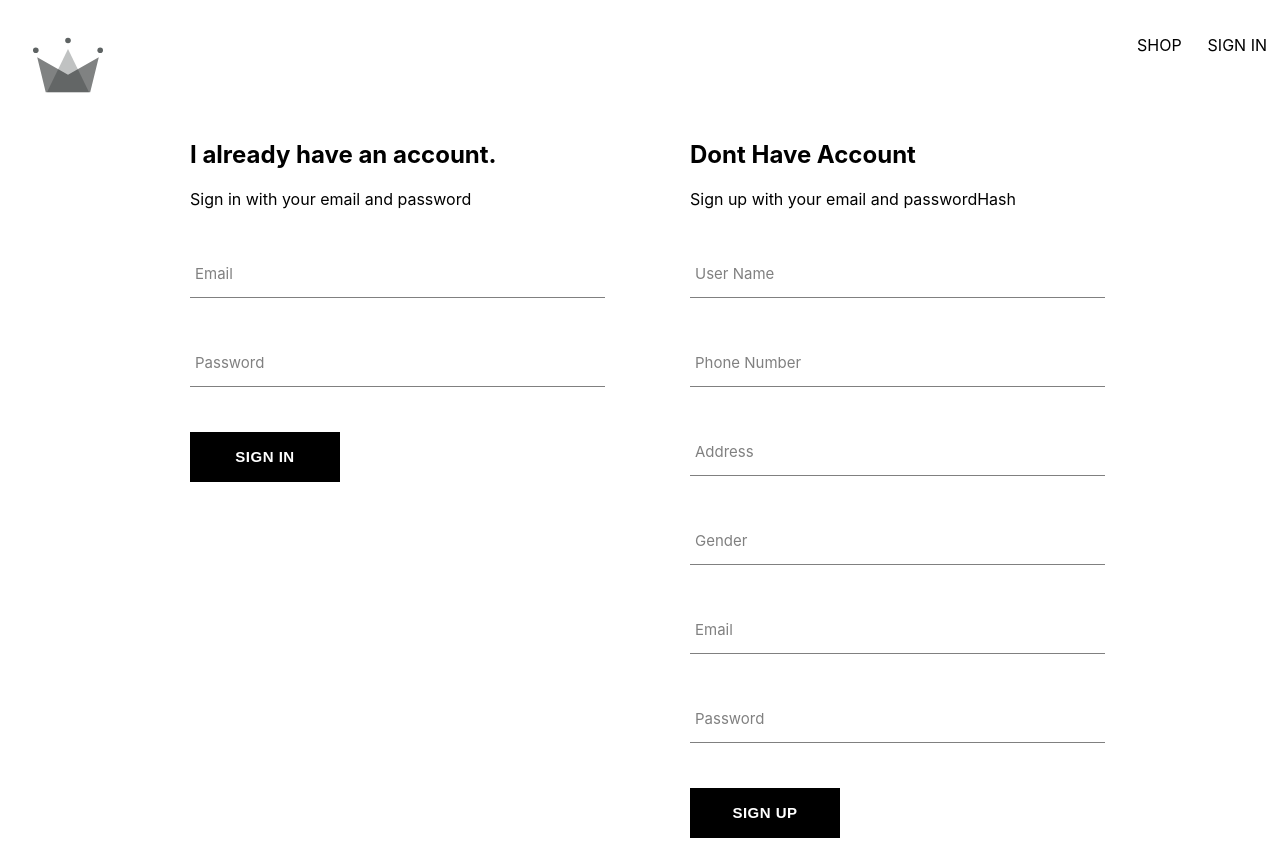
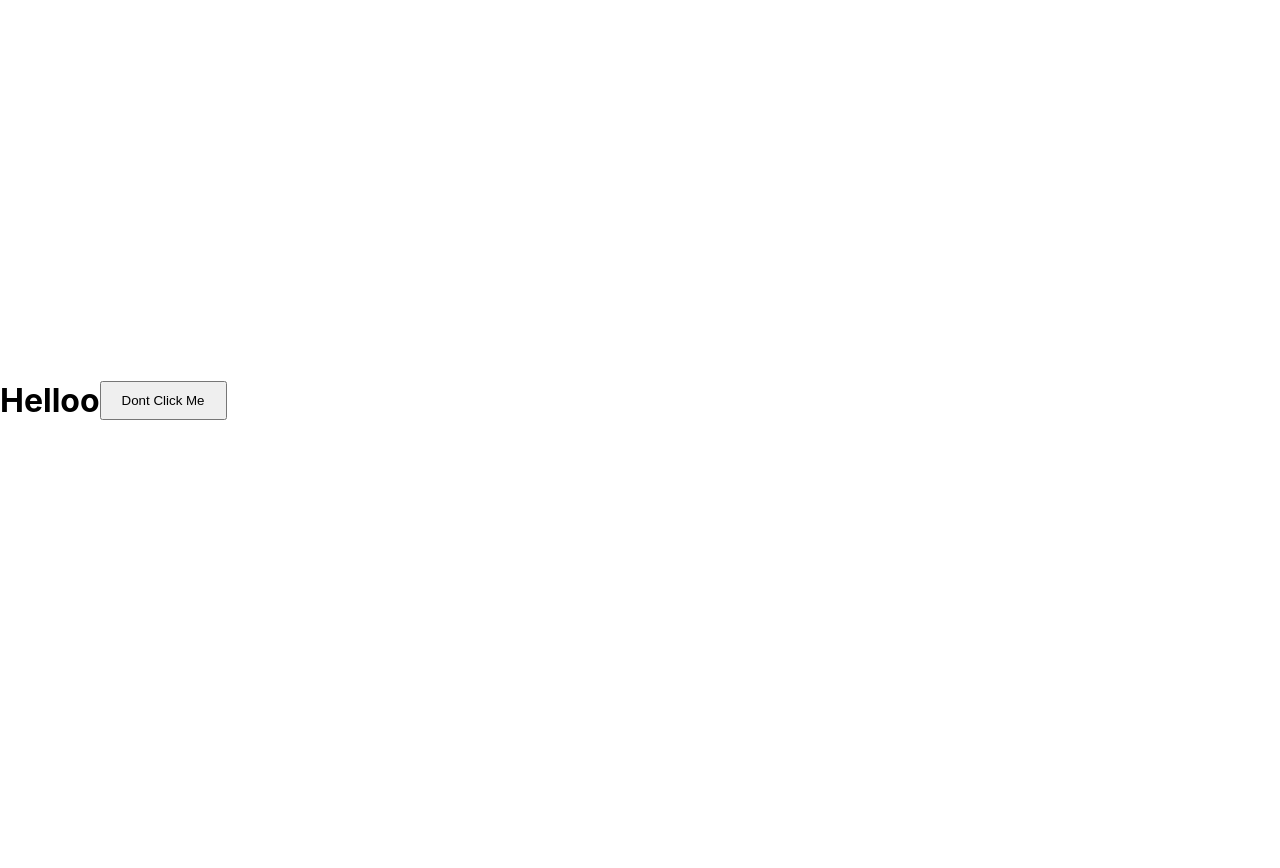
Before and after one commit to arbabmuhammadramzandev/ecommerce-app, a React (Create React App) app: page /signin in a window 1280 px wide. After the commit the page ends 800 px from the top, so only its background shows below. Built offline with nearby package versions, Linux system fonts and the light colour scheme.

Commit message:
worked on the styled component

```diff
--- a/package.json
+++ b/package.json
@@ -12,6 +12,7 @@
     "react-router-dom": "5.0.0",
     "react-scripts": "5.0.1",
     "sass": "^1.77.8",
+    "styled-components": "^6.1.13",
     "web-vitals": "^2.1.4"
   },
   "scripts": {
--- a/src/App.js
+++ b/src/App.js
@@ -1,38 +1,71 @@
-import React from 'react';
+import React, { useContext } from 'react';
 import {Switch, Route} from 'react-router-dom';
 import HomepageComponent from "./page/Homepage/HomepageComponent.jsx";
 import ShopPage from './page/ShopPage/ShopPageComponent.jsx';
 import Header from './components/HeaderComponent/HeaderComponent.jsx';
 import SignInSignUpComponent from './page/Signin&Signup/SigninSignupComponent.jsx';
-import {auth,onAuthStateChanged} from './firebase/firebase.js'
+// import {auth,onAuthStateChanged} from './firebase/firebase.js'
 import AuthProvider from './context/contextApi.js'
-class App extends React.Component {
-  constructor(){
-    super();
-    this.state = {
-      currentUser : JSON.parse(localStorage.getItem('user')) || null,
+import {AuthContext} from './context/contextApi.js'
+import styled, {ThemeProvider} from 'styled-components';
+
+import { DarkTheme, LightTheme } from './theme.js';
+
+const App = () => {
+  const [theme, setTheme] = React.useState(LightTheme);
+  const user = React.useContext(AuthContext);
+
+  const  handleLogout = () => {
+    localStorage.removeItem('user');
  }
-  }
-
- handleLogout = () => {
-    this.setState({currentUser : null})
-    localStorage.removeItem('user')
- }
-    render(){
-      const {currentUser} = this.state;
+ const Container = styled.div`
+ background: ${props => props.theme.background};
+ color: ${props => props.theme.color};
+ height: 100vh;
+ display: flex;
+ align-items: center;
+ `;
+ const Button = styled.button`
+ padding: 10px 20px;
+ cursor: pointer;
+ `
+ const togale = () => setTheme(theme === LightTheme ? DarkTheme : LightTheme)
   return (
-  <AuthProvider>
+  <ThemeProvider theme={theme}>
+<Container >
+  <h1>Helloo</h1>
+  <Button onClick={togale}>Dont Click Me</Button>
+</Container>
+    {/* <AuthProvider>
     <div>
-          <Header currentUser={currentUser} handleLogout={this.handleLogout} />
+      <Header handleLogout={handleLogout} />
       <Switch>
         <Route path="/" exact component={HomepageComponent} />
         <Route path="/shop" component={ShopPage} />
        <Route path="/signin" component={SignInSignUpComponent} />
     </Switch>
     </div>
-        </AuthProvider>
-      );
+    </AuthProvider> */}
+  </ThemeProvider>
+
+  )
 }
-}
+// class App extends React.Component {
+//   constructor(){
+//     super();
+//     this.state = {
+//       currentUser : JSON.parse(localStorage.getItem('user')) || null,
+//     }
+//   }
+
+
+//     render(){
+//       const {currentUser} = this.state;
+//       console.log("AuthContext",AuthContext)
+//       return (
+
+//       );
+//     }
+// }
 
 export default App;
--- a/src/components/HeaderComponent/HeaderComponent.jsx
+++ b/src/components/HeaderComponent/HeaderComponent.jsx
@@ -1,10 +1,11 @@
 import React from 'react';
 import {Link} from 'react-router-dom';
 import { ReactComponent as Logo} from '../../assets/logo.svg';
-import {logOut} from '../../firebase/firebase.js'
 import './HeaderStyles.scss';
+import { AuthContext } from '../../context/contextApi';
 
-const Header = ({currentUser,handleLogout}) => {
+const Header = ({handleLogout}) => {
+    const {currentUser} = React.useContext(AuthContext);
     return(
         <div className='header'>
             <Link className="option" to="/">
@@ -15,7 +16,13 @@ const Header = ({currentUser,handleLogout}) => {
                 {
                     currentUser ? <div className='option' onClick={handleLogout}>SIGN OUT</div> :<Link className="option" to="/signin">SIGN IN</Link>
                 }
+                {
+                    currentUser ? <p>{currentUser?.user}</p>: ''
+                }
+
             </div>
+
+
         </div>
     )
 }
--- a/src/components/SignIn/SignInComponent.jsx
+++ b/src/components/SignIn/SignInComponent.jsx
@@ -1,16 +1,21 @@
-import React from 'react';
-import {createUserWithEmailAndPassword} from 'firebase/auth';
-import {auth,signInWithGoogle} from '../../firebase/firebase.js'
+import React,{useContext} from 'react';
 import {withRouter} from 'react-router-dom';
+import styled from 'styled-components';
 import CustomButton from '../CustomButton/CustomButtonComponent';
 import FormInput from '../FormInput/FormInputComponent';
+import {AuthContext} from '../../context/contextApi'
 import './signin.scss';
+import StyledButton from '../StyledButton';
 
 const SignInComponent = (props) => {
+
+
+
     const [user, setUser] = React.useState({
         email: '',
         password: ''
     })
+    const {setCurrentUser} = useContext(AuthContext);
 const  handleSubmit = async(event) => {
     event.preventDefault();
     try{
@@ -29,8 +34,8 @@ const  handleSubmit = async(event) => {
         const data = await resposenFromApi.json();
         if(data){
             localStorage.setItem("user", JSON.stringify(data));
+            setCurrentUser(data);
             props.history.push('/')
-
         }
     }catch(err){
         console.log("Error: " + err);
@@ -44,13 +49,16 @@ const  handleSubmit = async(event) => {
     const handleChange = (event) => {
         const {name, value} = event.target
         setUser({
+            ...user,
             [name] : value
         })
     }
+
     return (
         <div className='sign-in'>
         <h2>I already have an account.</h2>
         <span>Sign in with your email and password</span>
+        <StyledButton>Styled Component Button</StyledButton>
         <form onSubmit={handleSubmit}>
 
             <FormInput
@@ -79,84 +87,4 @@ const  handleSubmit = async(event) => {
 }
 
 
-// class SignInComponent extends React.Component {
-//     constructor(props){
-//         super(props);
-//         this.state = {
-//             email: '',
-//             password: ''
-//         }
-//     }
-//     handleSubmit = async(event) => {
-//         event.preventDefault();
-//         try{
-//             const emailInput = this.state.email;
-//             const passwordInput = this.state.password;
-//           const resposenFromApi =  await fetch("http://localhost:8080/api/v1/user/login", {
-//                 method: 'POST',
-//                 headers: {
-//                     'Content-Type': 'application/json'
-//                 },
-//                 body: JSON.stringify({
-//                     email : emailInput,
-//                     password: passwordInput
-//                 })
-//             })
-//             const data = await resposenFromApi.json();
-//             if(data){
-//                 localStorage.setItem("user", JSON.stringify(data));
-//                 this.props.history.push('/')
-
-//             }
-//         }catch(err){
-//             console.log("Error: " + err);
-
-//         }
-//         this.setState({
-//             email: '',
-//             password: ''
-//         })
-//     }
-//     handleGoogleSignin = async() => {
-//         try{
-//            await signInWithGoogle();
-
-//         }catch(err) {
-//             console.log("Error: " + err);
-//         }
-//     }
-
-//     render(){
-//         return(
-//             <div className='sign-in'>
-//                 <h2>I already have an account.</h2>
-//                 <span>Sign in with your email and password</span>
-//                 <form onSubmit={this.handleSubmit}>
-
-//                     <FormInput
-//                     name="email"
-//                     type="email"
-//                     handleChange={this.handleChange}
-//                     value={this.state.email}
-//                     label="Email"
-//                     required
-//                     />
-//                     <FormInput
-//                     name="password"
-//                     type="password"
-//                     handleChange={this.handleChange}
-//                     value={this.state.password}
-//                     label="Password"
-//                     required
-//                     />
-//                  <div className='buttons'>
-//                  <CustomButton type='submit'> Sign In </CustomButton>
-//                  <CustomButton onClick={this.handleGoogleSignin} isGoogleSignIn> Sign In With Google </CustomButton>
-//                  </div>
-//                 </form>
-//             </div>
-//         )
-//     }
-
-// }
 export default withRouter(SignInComponent);
--- /dev/null
+++ b/src/components/StyledButton/index.js
@@ -0,0 +1,16 @@
+import React from 'react'
+import styled from 'styled-components';
+
+const StyledButton = styled.button`
+    background: red;
+    width: 100%;
+    height: 30px;
+    color: white;
+    border: none;
+    border-radius: 5px;
+    cursor: pointer;
+    &:hover{
+    background-color:green;
+}
+`
+export default StyledButton;
--- a/src/context/contextApi.js
+++ b/src/context/contextApi.js
@@ -1,21 +1,41 @@
 import React,{createContext, useEffect, useState} from 'react';
+
+
 export const AuthContext = createContext();
-class AuthProvider extends React.Component{
-    constructor(props) {
-        super(props);
-        this.state = {
-            currentUser:  JSON.parse(localStorage.getItem('user' ) || null)
 
-        }
-    }
-    render() {
-        return(
-            <AuthContext.Provider value={this.state.currentUser}>
-            {this.props.children}
+const AuthProvider = (props) => {
+
+    const [currentUser, setCurrentUser] = useState(JSON.parse(localStorage.getItem('user' ) || null));
+
+    // useEffect(() => {
+    //     setCurrentUser(JSON.parse(localStorage.getItem('user' ) || null))
+    // }, [])
+
+    return(
+        <AuthContext.Provider value={{
+            currentUser: currentUser,
+            setCurrentUser: setCurrentUser
+        }} >
+        {props.children}
         </AuthContext.Provider>
-        )
+    )
+}
+// class AuthProvider extends React.Component{
+//     constructor(props) {
+//         super(props);
+//         this.state = {
+//             currentUser:  JSON.parse(localStorage.getItem('user' ) || null)
 
-    }
-}
+//         }
+//     }
+//     render() {
+//         return(
+//             <AuthContext.Provider value={this.state.currentUser}>
+//             {this.props.children}
+//         </AuthContext.Provider>
+//         )
+
+//     }
+// }
 
 export default AuthProvider;
--- /dev/null
+++ b/src/theme.js
@@ -0,0 +1,9 @@
+export const LightTheme = {
+    background: '#FFFFFF',
+    color: '#0000000'
+}
+
+export const DarkTheme = {
+    background: '#000000',
+    color: '#FFFFFF'
+}
```
Also changed, not shown: 1 other file (tests, documents, lock files or other folders). Lines whose indentation alone changed are shown as unchanged.
